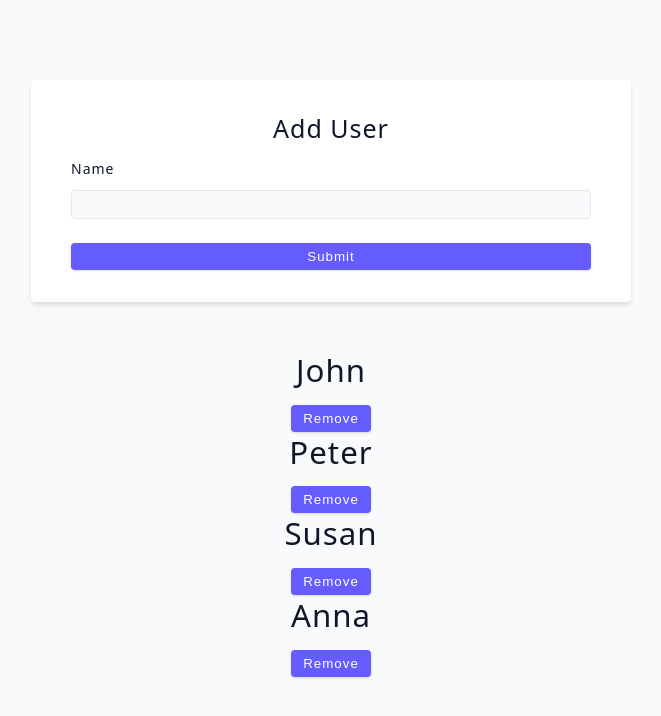
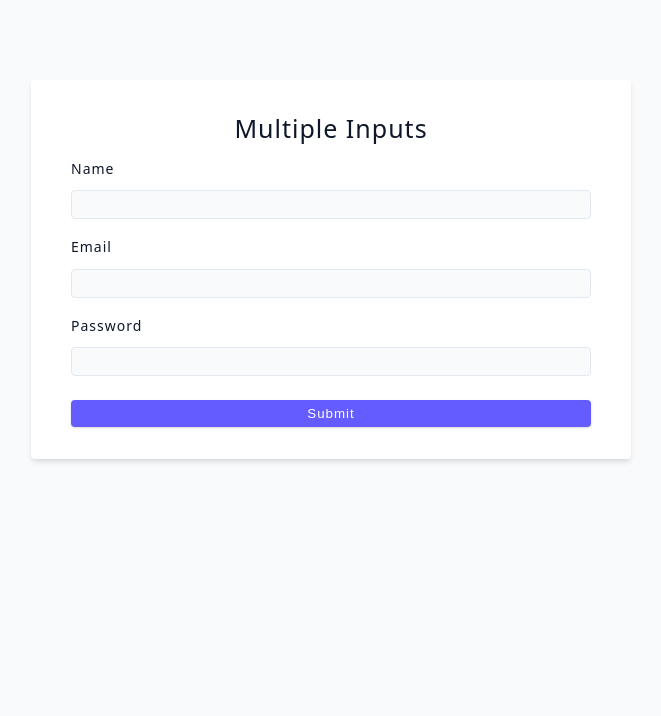
Before and after one commit to Sholola-Gbolahan/Advance-react, a React (Vite) app: page / in a window 1280 px wide. Shown: the top 716 px of the page, without its empty margins (309-970 px from the left). Built offline with nearby package versions, Linux system fonts and the light colour scheme.

Commit message:
Multiple Inputs Implementation

```diff
--- a/src/App.jsx
+++ b/src/App.jsx
@@ -1,4 +1,4 @@
-import Starter from "./tutorial/06-forms/starter/02-user-challenge"
+import Starter from "./tutorial/06-forms/starter/03-multiple-inputs"
 
 function App() {
   return (
--- a/src/tutorial/06-forms/starter/03-multiple-inputs.jsx
+++ b/src/tutorial/06-forms/starter/03-multiple-inputs.jsx
@@ -1,35 +1,81 @@
+import { useState } from "react"
+
 const MultipleInputs = () => {
+  const [user, setUser] = useState({
+    name: "",
+    email: "",
+    password: "",
+  })
+
+  const handleChange = (e) => {
+    // Spreading out all value and dynamically updating each state value
+    // [e.target.name] dynamically set each value in the state to have it's own value
+    setUser({ ...user, [e.target.name]: e.target.value })
+  }
+
+  const handleSubmit = (e) => {
+    e.preventDefault()
+    console.log(user)
+
+    setUser({
+      name: "",
+      email: "",
+      password: "",
+    })
+  }
+
   return (
     <div>
-      <form className='form'>
+      <form className="form" onSubmit={handleSubmit}>
         <h4>Multiple Inputs</h4>
         {/* name */}
-        <div className='form-row'>
-          <label htmlFor='name' className='form-label'>
+        <div className="form-row">
+          <label htmlFor="name" className="form-label">
             name
           </label>
-          <input type='text' className='form-input' id='name' />
+          <input
+            type="text"
+            className="form-input"
+            id="name"
+            name="name"
+            value={user.name}
+            onChange={handleChange}
+          />
         </div>
         {/* email */}
-        <div className='form-row'>
-          <label htmlFor='email' className='form-label'>
+        <div className="form-row">
+          <label htmlFor="email" className="form-label">
             Email
           </label>
-          <input type='email' className='form-input' id='email' />
+          <input
+            type="email"
+            className="form-input"
+            id="email"
+            name="email"
+            value={user.email}
+            onChange={handleChange}
+          />
         </div>
         {/* email */}
-        <div className='form-row'>
-          <label htmlFor='password' className='form-label'>
+        <div className="form-row">
+          <label htmlFor="password" className="form-label">
             Password
           </label>
-          <input type='password' className='form-input' id='password' />
+          <input
+            type="password"
+            className="form-input"
+            id="password"
+            name="password"
+            value={user.password}
+            onChange={handleChange}
+          />
         </div>
 
-        <button type='submit' className='btn btn-block'>
+        <button type="submit" className="btn btn-block">
           submit
         </button>
       </form>
     </div>
-  );
-};
-export default MultipleInputs;
+  )
+}
+export default MultipleInputs
```
